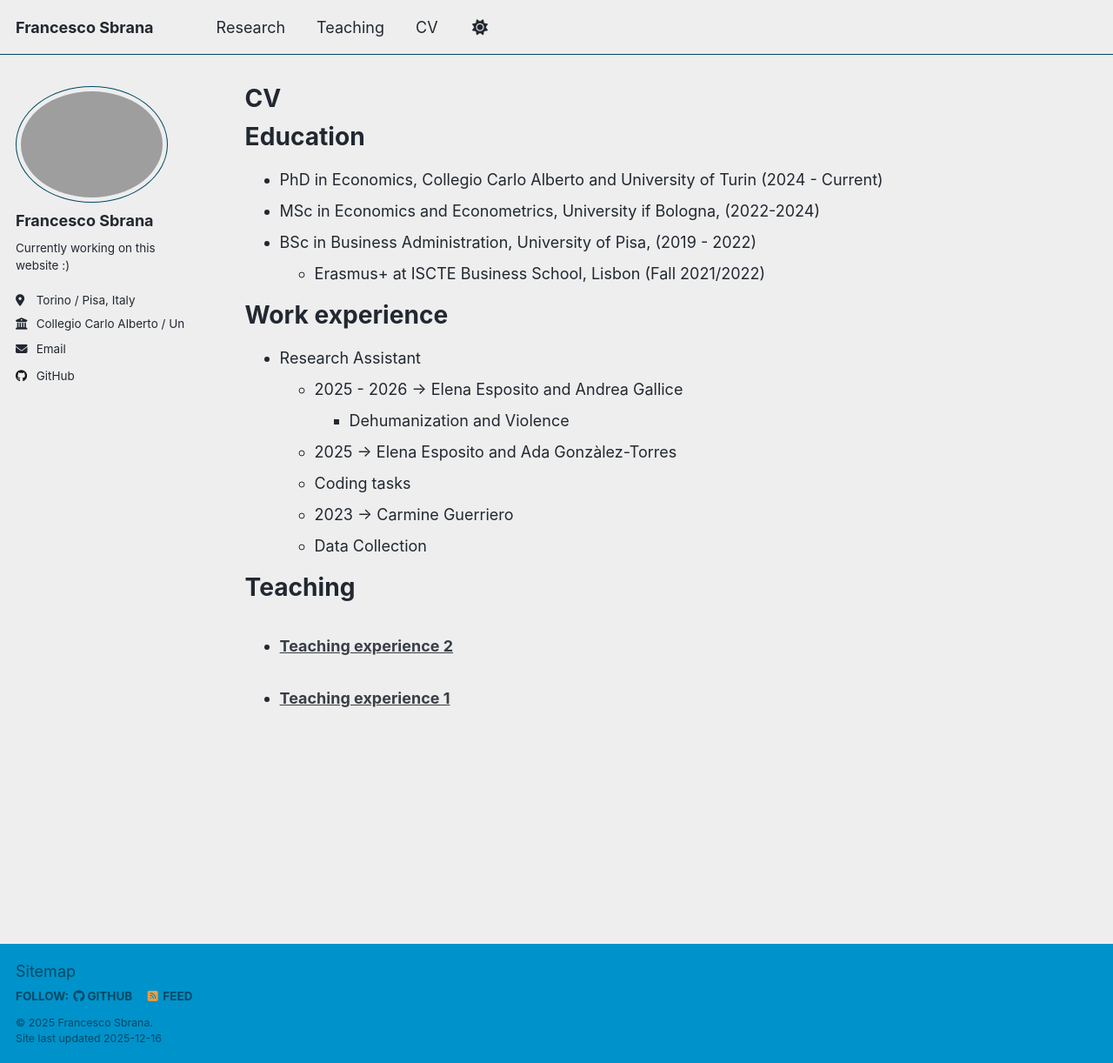
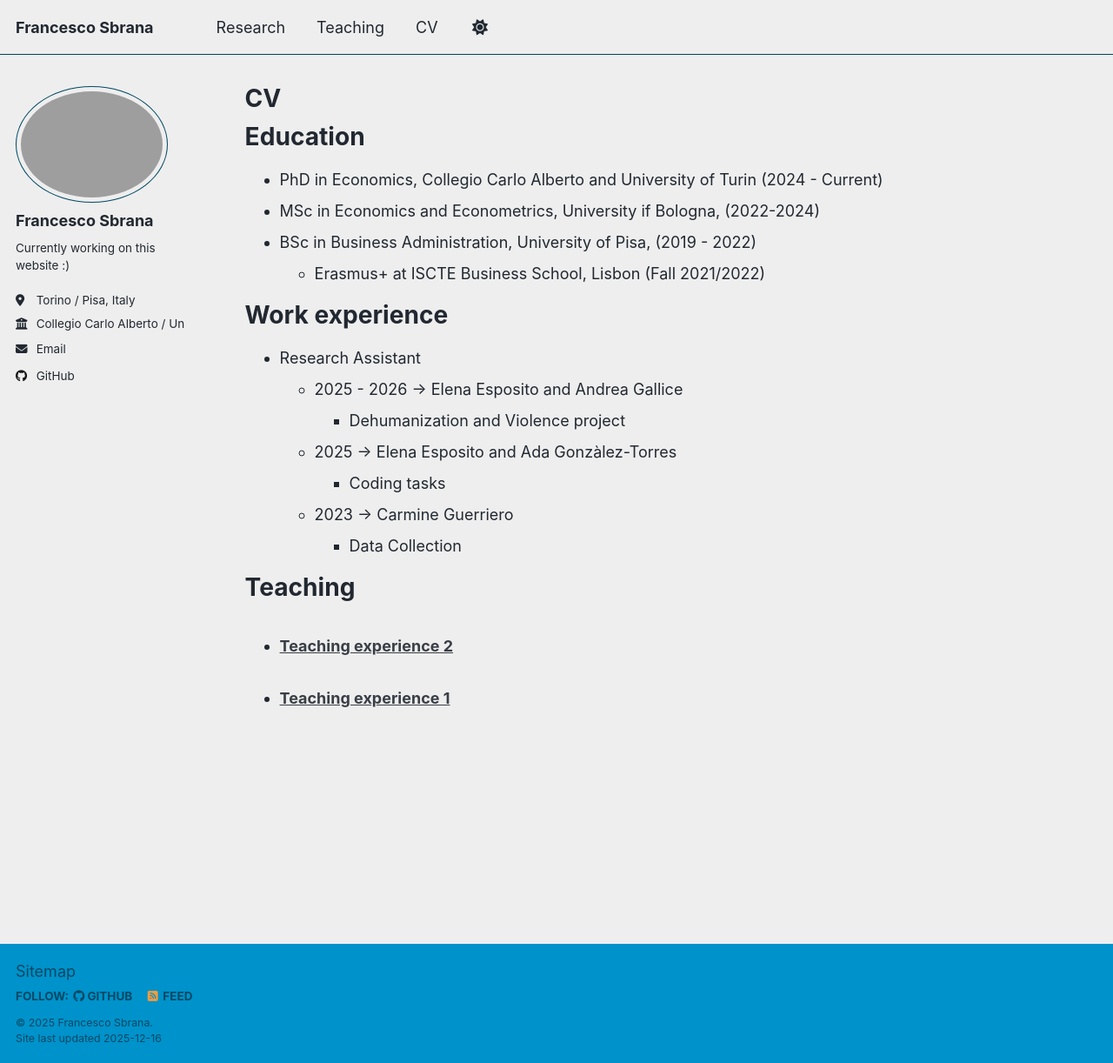
Before and after one commit to FraSbra/FraSbra.github.io, a Jekyll site: the page built from _pages/cv.md, in a window 1280 px wide and 1222 px high. Shown: the whole window at 87% size. Built offline with Jekyll 4.4.1, drawn with Linux system fonts in a browser that asks for light colours; a script that is not in the unit is left out.

Commit message:
Cv updates

```diff
--- a/_pages/cv.md
+++ b/_pages/cv.md
@@ -20,12 +20,11 @@ Work experience
 ======
 * Research Assistant
   * 2025 - 2026 &rarr; Elena Esposito and Andrea Gallice
-    * Dehumanization and Violence
-  *    2025     &rarr; Elena Esposito and Ada Gonzàlez-Torres
-    * Coding tasks
-  *    2023     &rarr; Carmine Guerriero
-    * Data Collection
-
+      * Dehumanization and Violence project
+  * 2025 &rarr; Elena Esposito and Ada Gonzàlez-Torres
+      * Coding tasks
+  * 2023 &rarr; Carmine Guerriero
+      * Data Collection
 
 
 {% comment %}
```
